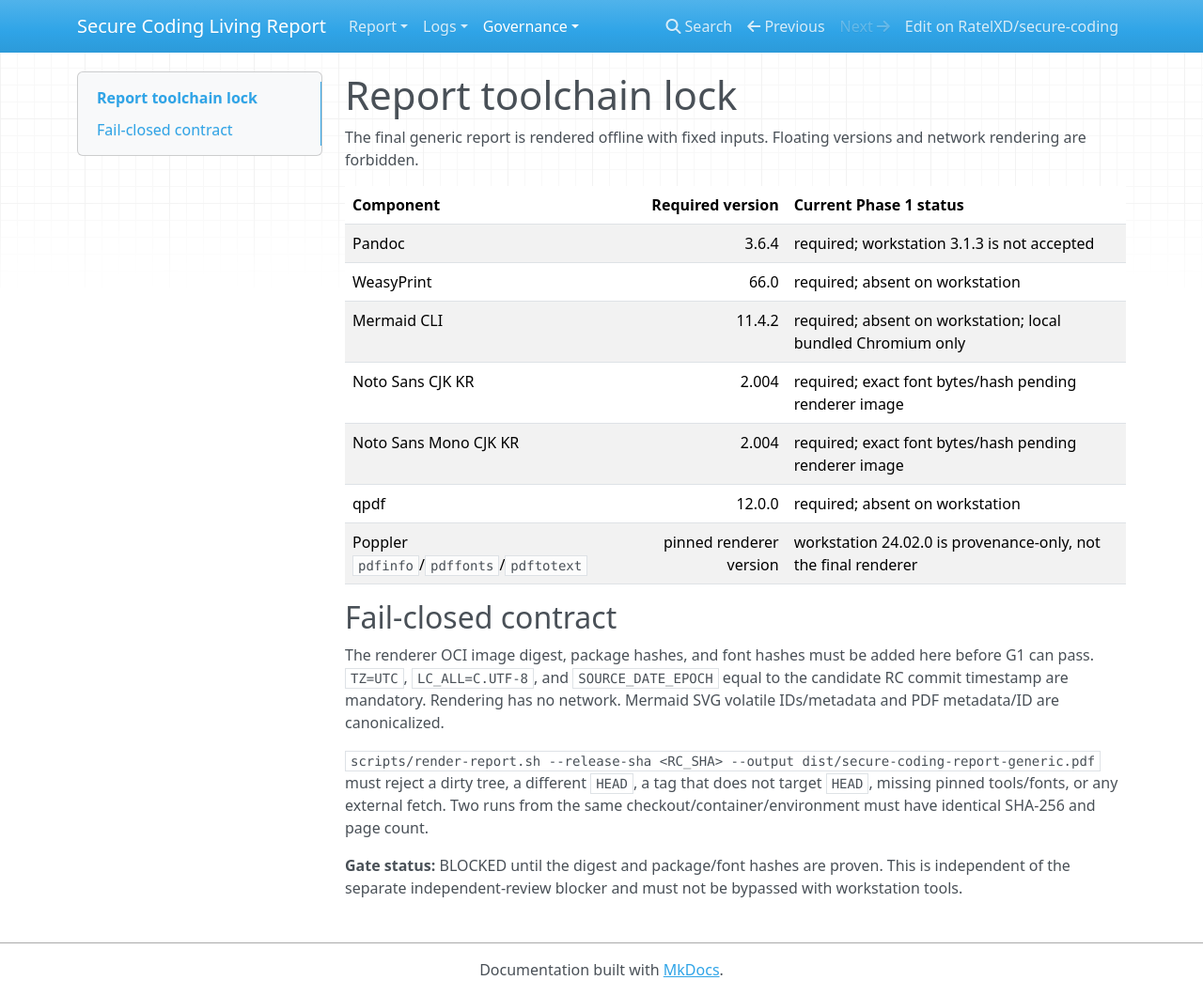
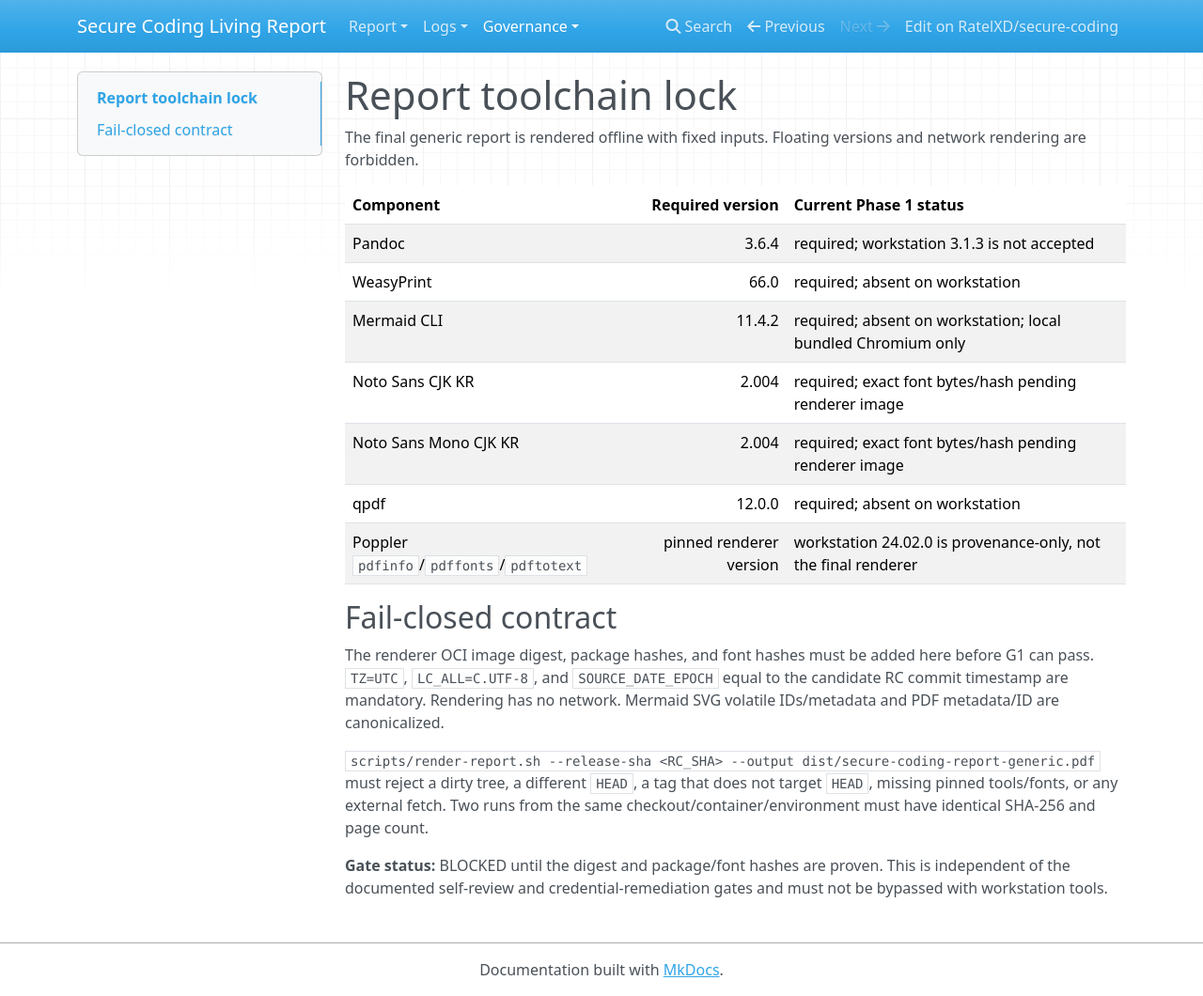
Before and after one commit to RatelXD/secure-coding, an MkDocs documentation site: the page built from docs/report/toolchain.lock.md, in a window 1280 px wide and 1060 px high. Shown: the whole window at 94% size. Built offline with MkDocs 1.6.1, drawn with Linux system fonts in a browser that asks for light colours; nearby versions of some CDN libraries.

```diff
--- a/docs/report/toolchain.lock.md
+++ b/docs/report/toolchain.lock.md
@@ -18,4 +18,4 @@
 
 `scripts/render-report.sh --release-sha <RC_SHA> --output dist/secure-coding-report-generic.pdf` must reject a dirty tree, a different `HEAD`, a tag that does not target `HEAD`, missing pinned tools/fonts, or any external fetch. Two runs from the same checkout/container/environment must have identical SHA-256 and page count.
 
-**Gate status:** BLOCKED until the digest and package/font hashes are proven. This is independent of the separate independent-review blocker and must not be bypassed with workstation tools.
+**Gate status:** BLOCKED until the digest and package/font hashes are proven. This is independent of the documented self-review and credential-remediation gates and must not be bypassed with workstation tools.
```
Also changed, not shown: 1 other file.
